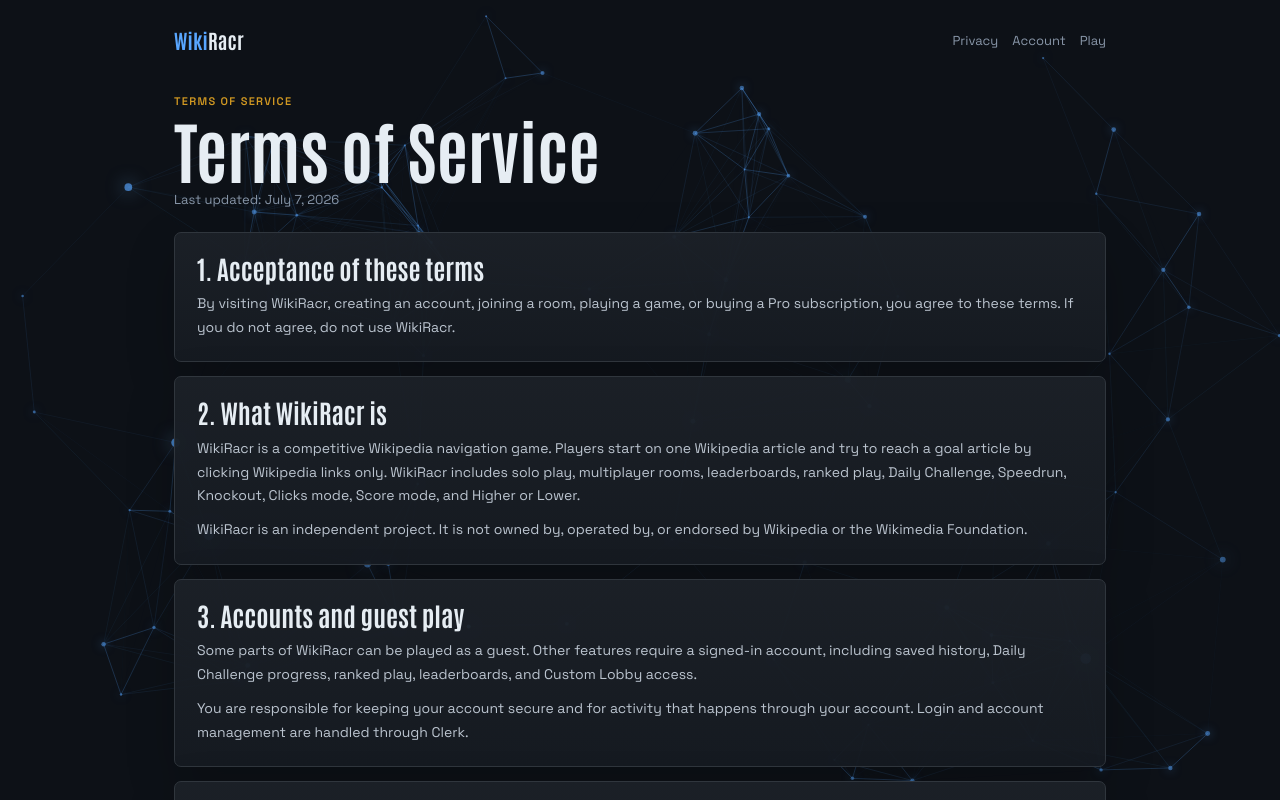
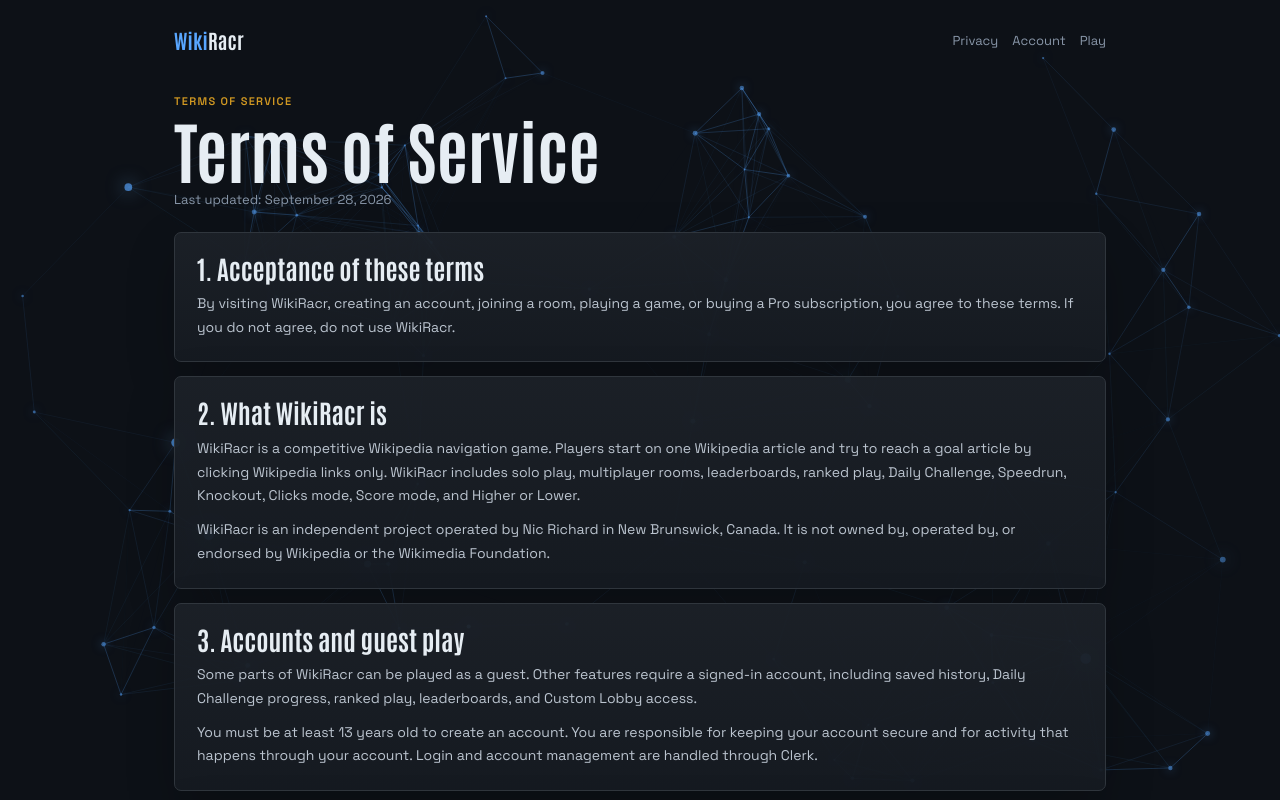
Before and after one commit to Nic-Richard/wikiracr, a React (Vite) app in the folder client/: page /terms in a window 1280 px wide. Built offline with nearby package versions, Linux system fonts and the light colour scheme; no server answers.

Commit message:
Update the privacy policy and terms
- The privacy policy now names the operator, describes TraceTray analytics, and sets a minimum age of 13
- The terms now name the operator, require accounts to be 13 or older, and add governing law

```diff
--- a/client/src/pages/Privacy.jsx
+++ b/client/src/pages/Privacy.jsx
@@ -25,9 +25,9 @@
           <section className={styles.hero}>
             <p className={styles.kicker}>PRIVACY POLICY</p>
             <h1>Privacy Policy</h1>
-            <p className={styles.updated}>Last updated: July 7, 2026</p>
+            <p className={styles.updated}>Last updated: September 28, 2026</p>
             <p className={styles.intro}>
-              This policy explains what WikiRacr collects, how it is used, what may be visible to other players, and where third-party services fit in.
+              This policy explains what WikiRacr collects, how it is used, what may be visible to other players, and where third-party services fit in. WikiRacr is operated by Nic Richard in New Brunswick, Canada.
             </p>
           </section>
 
@@ -88,7 +88,7 @@
             <section className={styles.section}>
               <h2>6. Third-party providers</h2>
               <p>
-                WikiRacr depends on third-party providers to operate the service. This includes Clerk for authentication, Stripe for payments and billing, Wikipedia and Wikimedia services for article content and link data, and hosting or server infrastructure for running the website and API.
+                WikiRacr depends on third-party providers to operate the service. This includes Clerk for authentication, Stripe for payments and billing, TraceTray for analytics, Wikipedia and Wikimedia services for article content and link data, and hosting or server infrastructure for running the website and API.
               </p>
               <p>
                 These providers may process information according to their own terms and privacy policies. WikiRacr does not control Wikipedia article content, Wikimedia availability, Clerk authentication systems, Stripe billing systems, or hosting provider logs.
@@ -101,7 +101,10 @@
                 WikiRacr and Clerk may use cookies or similar browser storage needed for authentication, sessions, security, and basic operation. WikiRacr also stores some local preferences on your device, such as motion effects, game audio, chat visibility, and game zoom settings.
               </p>
               <p>
-                This policy does not describe advertising or newsletter tracking because WikiRacr does not currently include those features. If analytics, ads, newsletters, or non-essential tracking are added later, this policy should be updated before launch of those features.
+                WikiRacr uses TraceTray to understand how people use the site. It records things like cursor movement, clicks, scrolling, and which pages are visited, and stores a random visitor ID in your browser so visits can be grouped together. It doesn't record what you type, form entries, passwords, or payment details, and it isn't used for advertising. See <a href="https://tracetray.com/privacy.html">TraceTray's privacy policy</a> for details.
+              </p>
+              <p>
+                WikiRacr does not include advertising or newsletter tracking.
               </p>
             </section>
 
@@ -128,7 +131,7 @@
             <section className={styles.section}>
               <h2>10. Children and minimum age</h2>
               <p>
-                WikiRacr is not intended for young children. You should only use WikiRacr if you are old enough to understand these terms and privacy practices, or if a parent or guardian has reviewed and allowed your use.
+                You must be at least 13 years old to create a WikiRacr account. Younger players should only use WikiRacr with a parent or guardian's permission.
               </p>
               <p>
                 If you believe a child has provided personal information to WikiRacr in a way that should be reviewed or removed, contact <a href={`mailto:${SUPPORT_EMAIL}`}>{SUPPORT_EMAIL}</a>.
--- a/client/src/pages/Terms.jsx
+++ b/client/src/pages/Terms.jsx
@@ -25,7 +25,7 @@
           <section className={styles.hero}>
             <p className={styles.kicker}>TERMS OF SERVICE</p>
             <h1>Terms of Service</h1>
-            <p className={styles.updated}>Last updated: July 7, 2026</p>
+            <p className={styles.updated}>Last updated: September 28, 2026</p>
           </section>
 
 
@@ -43,7 +43,7 @@
                 WikiRacr is a competitive Wikipedia navigation game. Players start on one Wikipedia article and try to reach a goal article by clicking Wikipedia links only. WikiRacr includes solo play, multiplayer rooms, leaderboards, ranked play, Daily Challenge, Speedrun, Knockout, Clicks mode, Score mode, and Higher or Lower.
               </p>
               <p>
-                WikiRacr is an independent project. It is not owned by, operated by, or endorsed by Wikipedia or the Wikimedia Foundation.
+                WikiRacr is an independent project operated by Nic Richard in New Brunswick, Canada. It is not owned by, operated by, or endorsed by Wikipedia or the Wikimedia Foundation.
               </p>
             </section>
 
@@ -53,7 +53,7 @@
                 Some parts of WikiRacr can be played as a guest. Other features require a signed-in account, including saved history, Daily Challenge progress, ranked play, leaderboards, and Custom Lobby access.
               </p>
               <p>
-                You are responsible for keeping your account secure and for activity that happens through your account. Login and account management are handled through Clerk.
+                You must be at least 13 years old to create an account. You are responsible for keeping your account secure and for activity that happens through your account. Login and account management are handled through Clerk.
               </p>
             </section>
 
@@ -160,7 +160,14 @@
             </section>
 
             <section className={styles.section}>
-              <h2>14. Contact</h2>
+              <h2>14. Governing law</h2>
+              <p>
+                These terms are governed by the laws of New Brunswick and Canada.
+              </p>
+            </section>
+
+            <section className={styles.section}>
+              <h2>15. Contact</h2>
               <p>
                 Questions about these terms can be sent to <a href={`mailto:${SUPPORT_EMAIL}`}>{SUPPORT_EMAIL}</a>.
               </p>
```
